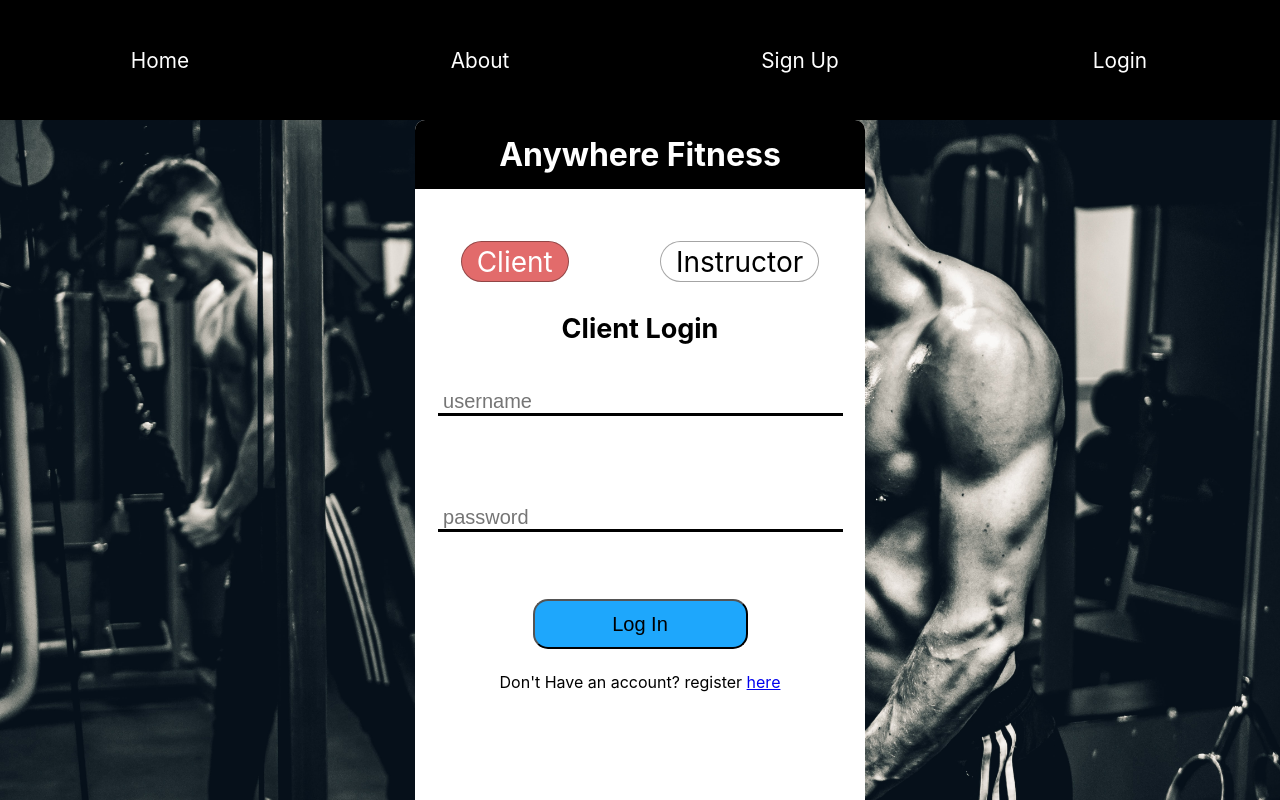
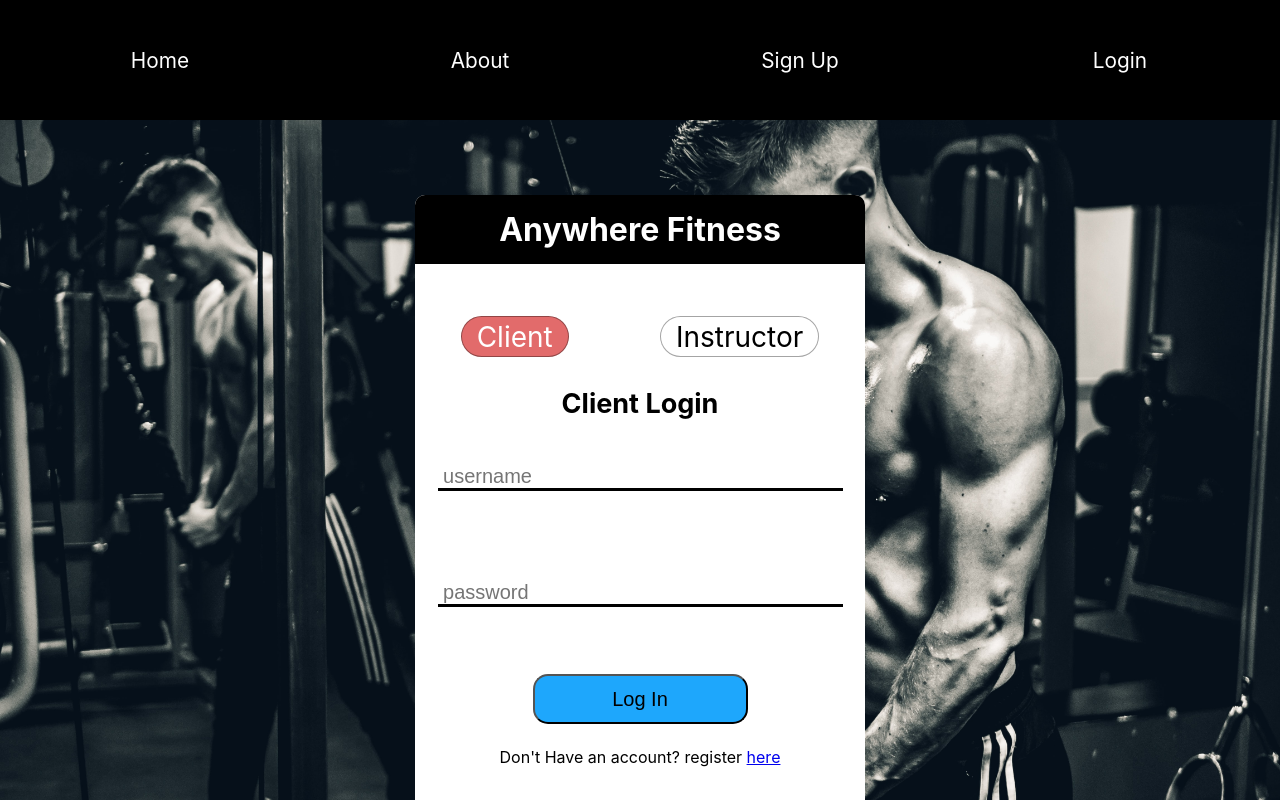
Before and after one commit to otabekakbaroff/anywhere_fitnessFE, a React (Create React App) app in the folder fitness-app/: page /login/client in a window 1280 px wide. Shown: the top 800 px of the page. Built offline with nearby package versions, Linux system fonts and the light colour scheme.

Commit message:
login responsiveness

```diff
--- a/fitness-app/src/App.css
+++ b/fitness-app/src/App.css
@@ -399,11 +399,17 @@
     .about section h1{
         font-size: 45px;
     }
+    #login-form{
+        height: 550px;
+    }
 }
 @media only screen and (min-width:400px){
     .clientSignup{
         width:350px;
         height:875px;
+    }
+    #login-form{
+        height: 600px;
     }
 }
 @media only screen and (min-width:500px){
@@ -416,7 +422,9 @@
     }
     .signUpAs a{
         font-size: 28px;
-
+    }
+    #login-form{
+        height: 650px;
     }
 }
 
--- a/fitness-app/src/components/login/loginPage.js
+++ b/fitness-app/src/components/login/loginPage.js
@@ -25,7 +25,7 @@ function LoginPage(){
              <Navbar/>
              <div className="login">
             <Router>
-            <div className="clientSignup">
+            <div className="clientSignup" id="login-form">
             <h1 className="logo">Anywhere Fitness</h1>
             <div className="signUpAs">
                 <Link onClick={ClientFocus} id="login-client" to="/login/client">Client</Link>
```
